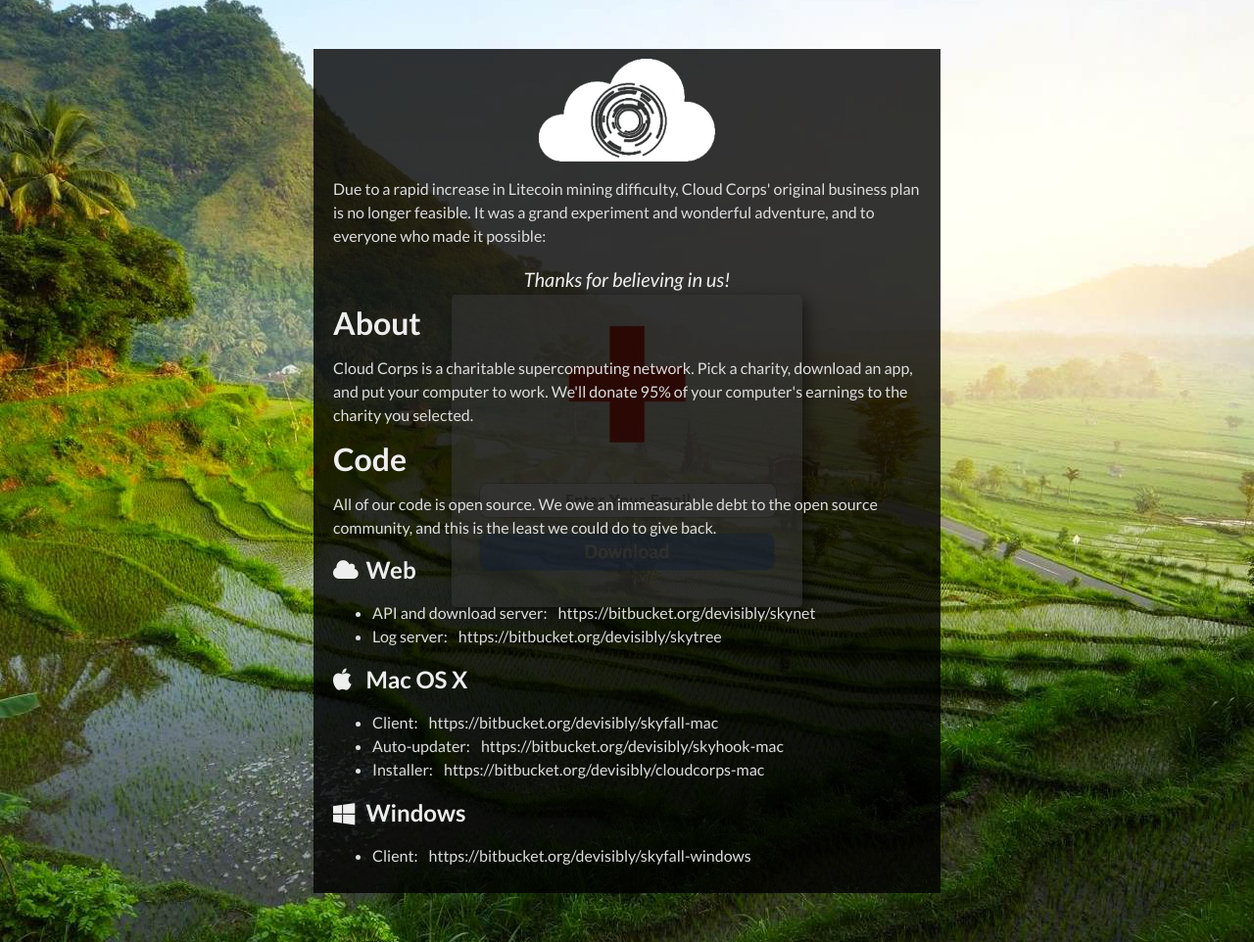
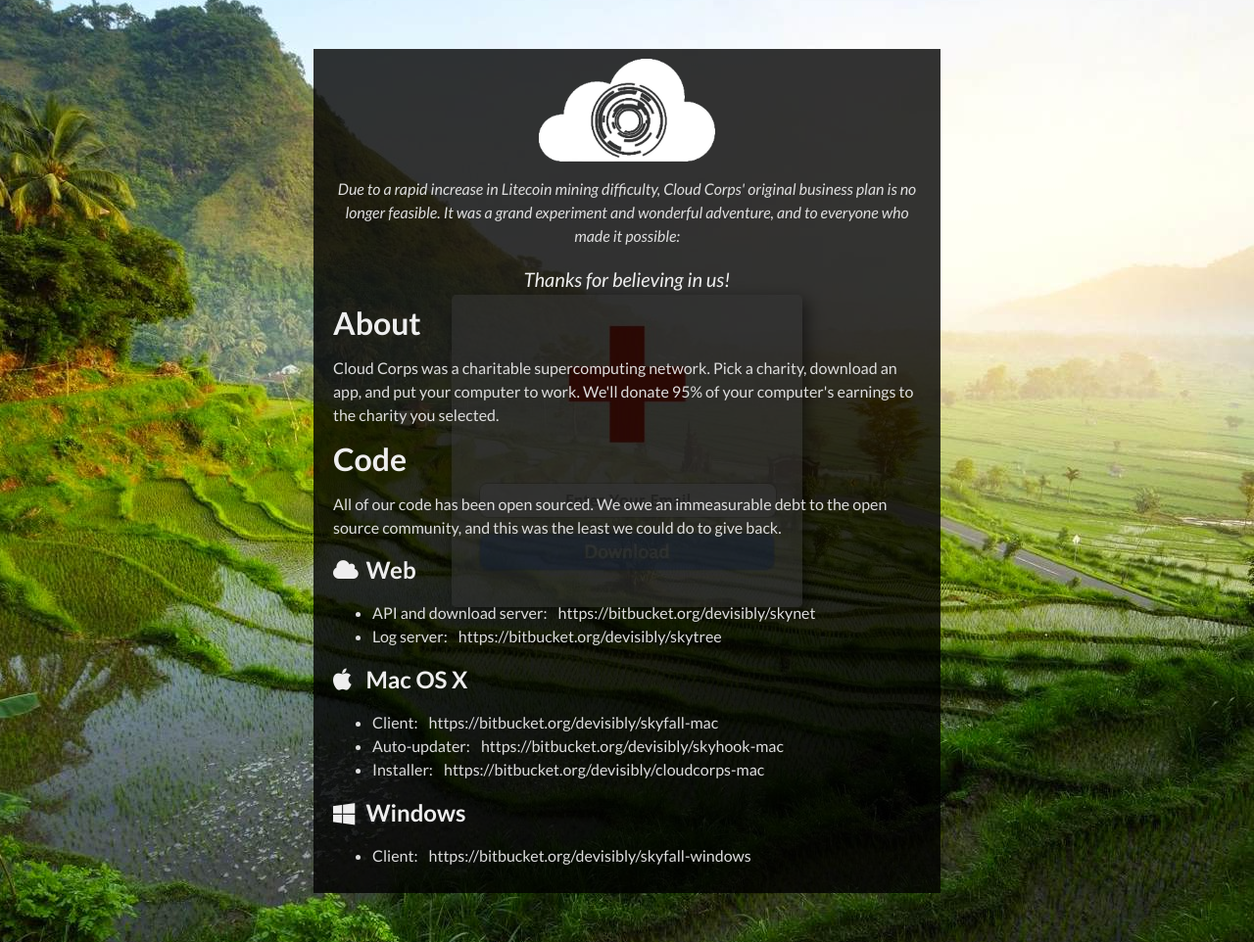
Before and after one commit to calder/calder.github.io.old, a Jekyll site: the page cloudcorps/index.html, which Jekyll copies as it is, in a window 1280 px wide. Shown: the whole page at 98% size. Built offline with Jekyll 4.4.1, drawn with Linux system fonts in a browser that asks for light colours; nearby versions of some CDN libraries; Markdown is read by kramdown in place of the engine named in the settings.

```diff
--- a/cloudcorps/index.html
+++ b/cloudcorps/index.html
@@ -46,6 +46,11 @@
     margin: 0 auto;
   }
 
+  .note {
+    font-style: italic;
+    text-align: center;
+  }
+
   .special {
     font-style: italic;
     font-size: 125%;
@@ -66,14 +71,14 @@
   <div class="billboard">
     <img src="cloudcorps.png">
 
-    <p>Due to a rapid increase in Litecoin mining difficulty, Cloud Corps' original business plan is no longer feasible. It was a grand experiment and wonderful adventure, and to everyone who made it possible:</p>
+    <p class="note">Due to a rapid increase in Litecoin mining difficulty, Cloud Corps' original business plan is no longer feasible. It was a grand experiment and wonderful adventure, and to everyone who made it possible:</p>
     <p class="special">Thanks for believing in us!</p>
 
     <h1>About</h1>
-    <p>Cloud Corps is a charitable supercomputing network. Pick a charity, download an app, and put your computer to work. We'll donate 95% of your computer's earnings to the charity you selected.</p>
+    <p>Cloud Corps was a charitable supercomputing network. Pick a charity, download an app, and put your computer to work. We'll donate 95% of your computer's earnings to the charity you selected.</p>
 
     <h1>Code</h1>
-    <p>All of our code is open source. We owe an immeasurable debt to the open source community, and this is the least we could do to give back.</p>
+    <p>All of our code has been open sourced. We owe an immeasurable debt to the open source community, and this was the least we could do to give back.</p>
 
     <h2><i class="fa fa-cloud"></i> Web</h2>
     <ul>
```
Also changed, not shown: other parts of cloudcorps/index.html (+3 -1 lines), 1 other file.
